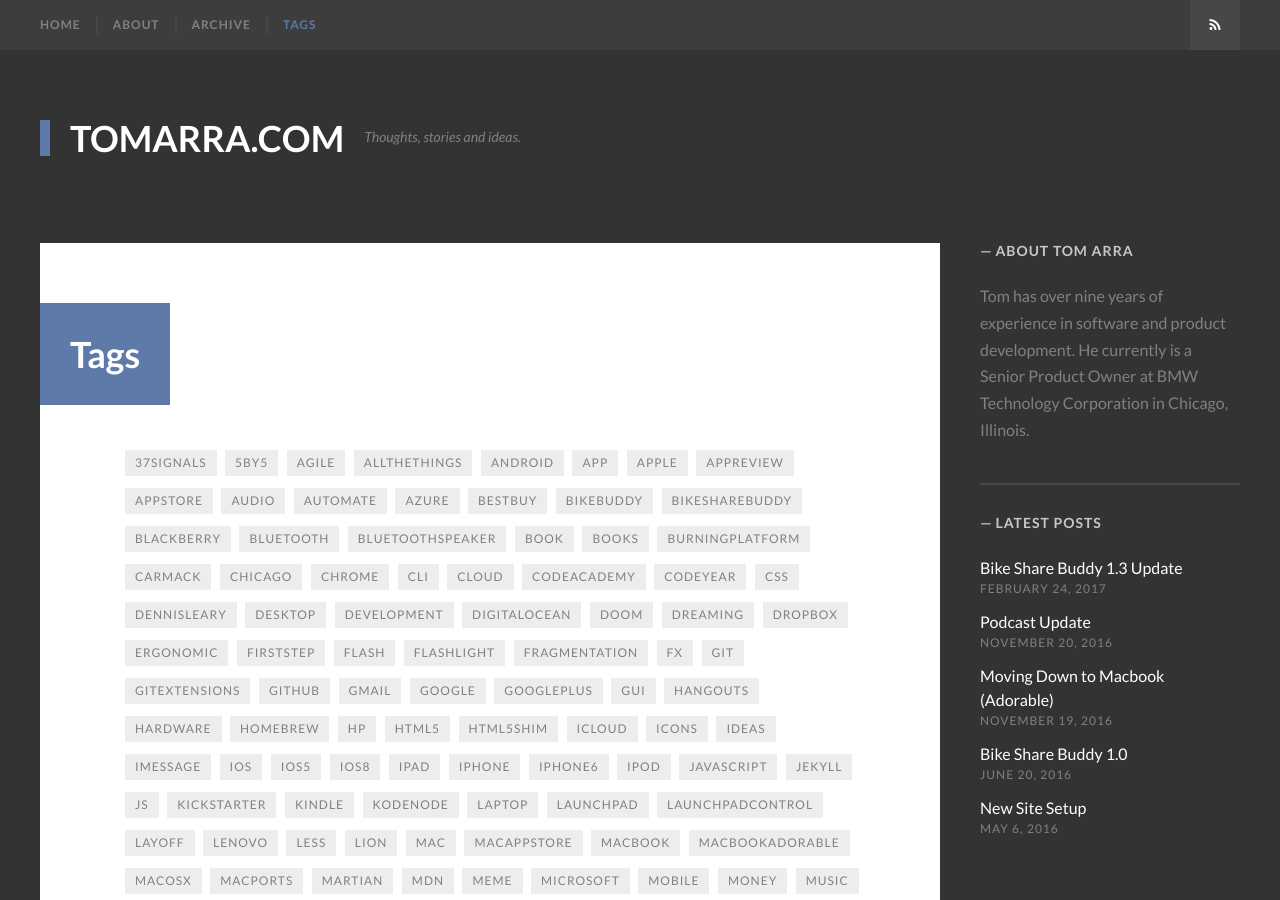
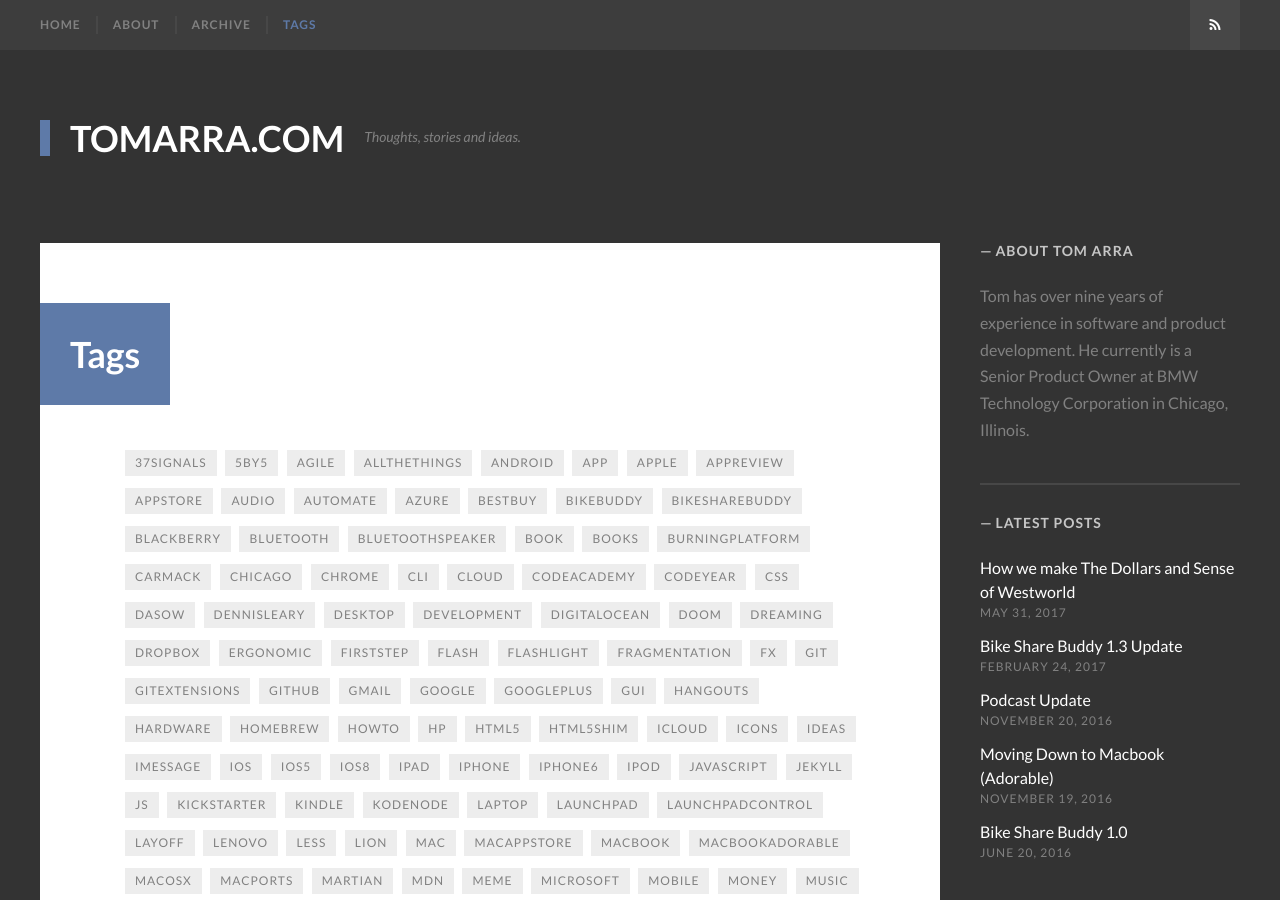
Before and after one commit to tomarra/tomarra.github.io, a Jekyll site: the page built from tags.html, in a window 1280 px wide and 900 px high. Built offline with Jekyll 4.4.1, drawn with Linux system fonts in a browser that asks for light colours; some web fonts are replaced; some of the changed text lies outside the part shown.

Commit message:
Posting making of DASOW

```diff
--- a/_drafts/2017-06-01-making-dasow.markdown
+++ b/_posts/2017-05-31-Making-DASOW.markdown
@@ -1,7 +1,7 @@
 ---
 layout: post
 title:  "How we make The Dollars and Sense of Westworld"
-date:   2017-06-01
+date:   2017-05-31
 tags: dasow podcast howto
 ---
 A few months back myself and a few of my friends decided to start a [podcast](https://www.dollarsandsenseofwestworld.com). Little did we know what we were getting into. We had a solid idea for the topic and if you know any of us the talking part was never going to be a problem. But when it was actually time to get things moving we found out all the little tasks and items that it takes to actually get a podcast launched and out the door every week. So how do we do it?
```
